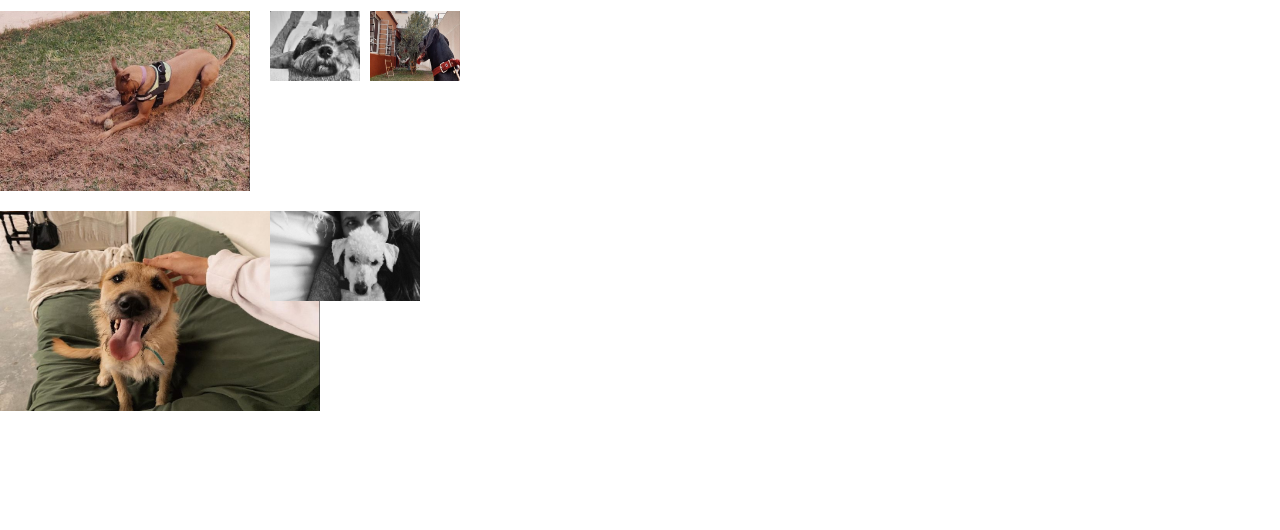
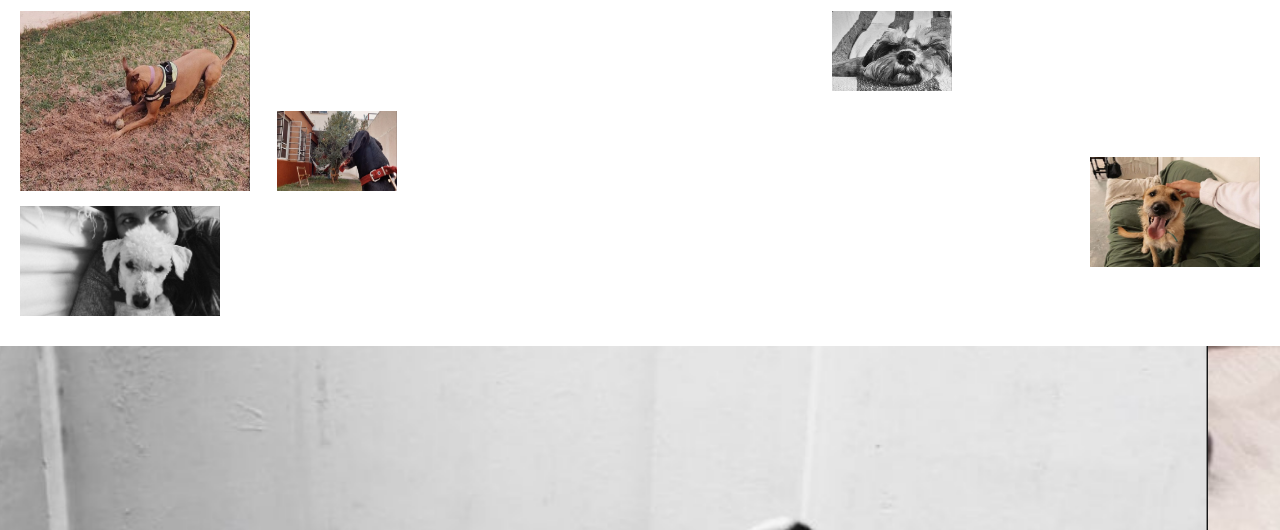
Before and after one commit to guadalupeginaca/lodemalala, a website: page Paginas/galeria.html in a window 1280 px wide. Shown: the part 270-800 px from the top of the page. Drawn offline with Linux system fonts and the light colour scheme; a web font is replaced by a local one.

Commit message:
agregue un collage de fotos a galeria y rellene los alt de las imagenes de todo el sitio

```diff
--- a/Paginas/galeria.html
+++ b/Paginas/galeria.html
@@ -22,7 +22,7 @@
       <div class="container-fluid" id="encabezado">
         <div class="encabezadoLogo">
           <a class="navbar-brand" href="../index.html">
-            <img src="../Multimedia/lo-de-malala-logo.jpeg" alt="" class="d-inline-block align-text-top" id="imagenLogo">Lo de Malala
+            <img src="../Multimedia/lo-de-malala-logo.jpeg" alt="logo" class="d-inline-block align-text-top" id="imagenLogo">Lo de Malala
           </a>
         </div>
         <button class="navbar-toggler" type="button" data-bs-toggle="collapse" data-bs-target="#navbarNav" aria-controls="navbarNav" aria-expanded="false" aria-label="Toggle navigation">
--- a/scss/_galeria.scss
+++ b/scss/_galeria.scss
@@ -8,42 +8,49 @@
 
 .collageGaleria{
     display: grid;
-    grid-template-columns: 270px 100px 100px;
-    grid-template-rows: repeat(3, 200px);
+    grid-template-columns: 65% 35%;
+    grid-template-rows: 100px 95px 140px;
     grid-template-areas:
-    "foto1 foto1 foto2"
-    "foto1 foto1 foto3"
-    "foto4 foto4 foto5";
+    "foto1 foto2"
+    "foto1 foto3"
+    "foto5 foto4";
 }
 
 .foto1{
     height: 180px;
     width: 250px;
     grid-area: "foto1";
+    padding-left: 20px;
 }
 
 .foto2{
-    height: 70px;
-    width: 90px;
+    height: 80px;
+    width: 120px;
     grid-area: "foto2";
 }
 
 .foto3{
-    height: 70px;
-    width: 90px;
+    height: 80px;
+    width: 120px;
     grid-area: "foto3";
+    position: absolute;
+    left: 277px;
 }
 
 .foto4{
-    height: 200px;
-    width: 320px;
+    height: 110px;
+    width: 170px;
     grid-area: "foto4";
+    position: absolute;
+    top: 427px;
+    right: 20px;
 }
 
 .foto5{
-    height: 90px;
-    width: 150px;
+    height: 110px;
+    width: 200px;
     grid-area: "foto5";
+    margin-left: 20px;
 }
 
 .piedePagina4{
```
Also changed, not shown: Paginas/contacto.html (+1 -1 lines), Paginas/nosotros.html (+1 -1 lines), Paginas/servicios.html (+1 -1 lines), index.html (+1 -1 lines), css/main.css.
